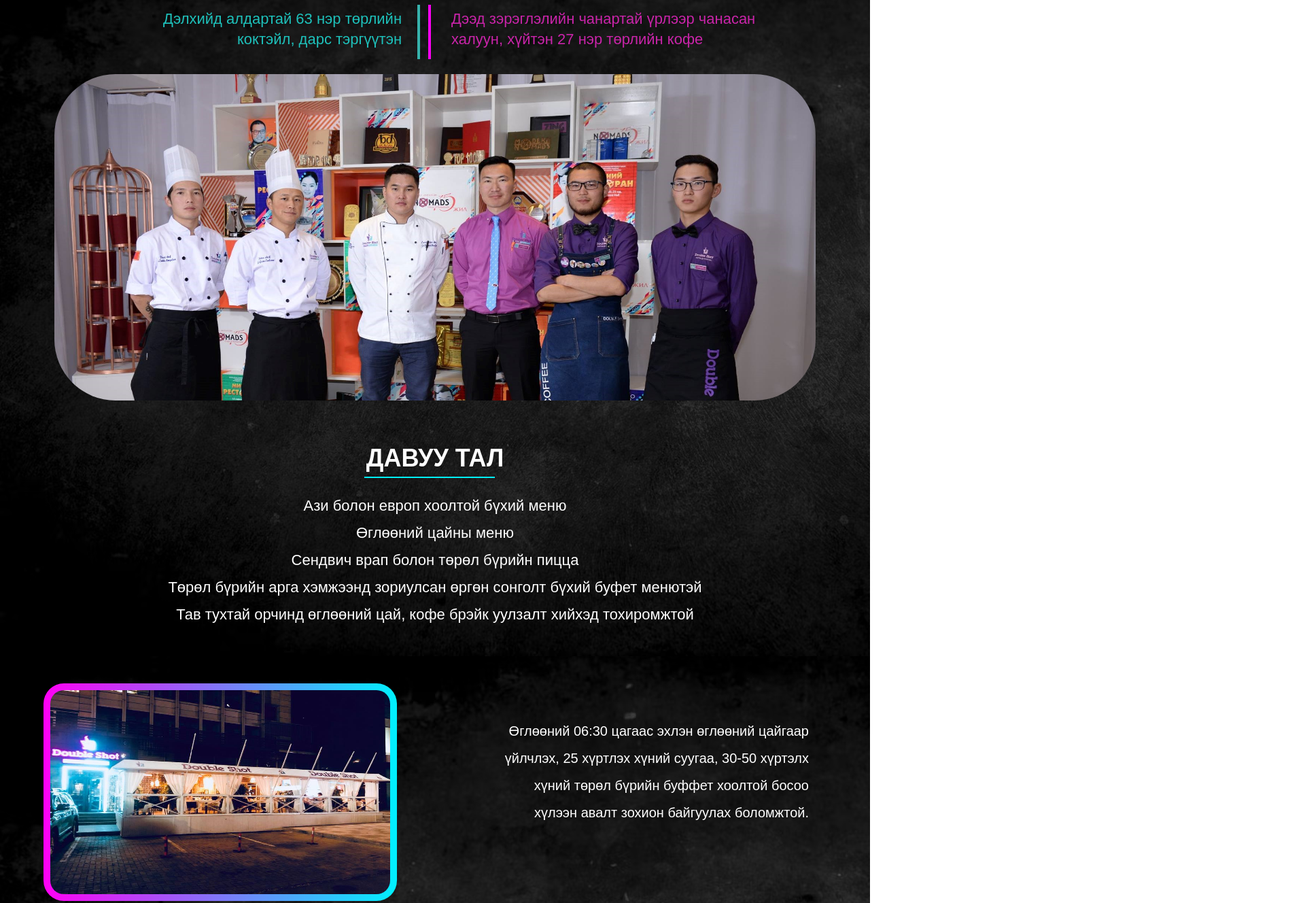
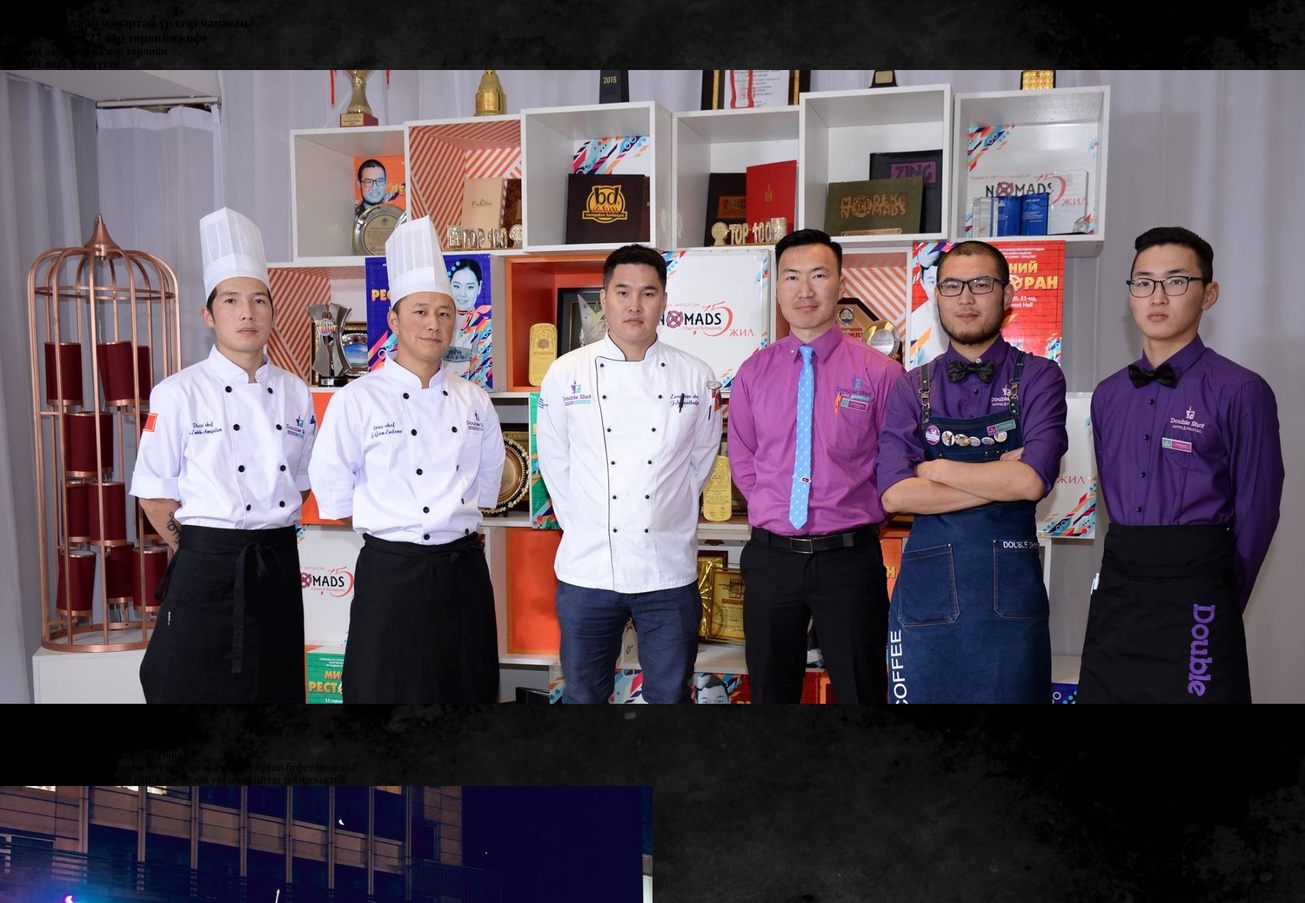
Before and after one commit to B1lgee/BG-web, a plain HTML site: page AboutUs.html in a window 1280 px wide. Shown: the part 195-1523 px from the top of the page at 68% size, 1920 px wide, since content can reach past the window. Drawn offline with Linux system fonts and the light colour scheme.

Commit message:
Update about-us.css

```diff
--- a/about-us.css
+++ b/about-us.css
@@ -5,7 +5,7 @@
   }
 
 body {
-  background-image: url('images/background.avif');
+  background-image: url(images/background.avif);
 }
 /*  CSS of header section */
 header {
@@ -20,7 +20,6 @@ header {
   z-index: 1;
   padding: 10px 8%;
 }
-
 
 .logo {
   display: inline-block;
@@ -62,150 +61,14 @@ nav ul {
 
 .page1>p {
   text-align: center;
-  padding-top: 6rem;
-  padding-bottom: 1rem;
-  padding-left: 6rem;
-  padding-right: 6rem;
-  font-family: sans-serif;
-  font-style: normal;
-  font-weight: 400;
-  font-size: 24px;
-  line-height: 40px;
-  color: #ffffff;
-}
-.img1{
-  display: block;
-  margin: auto auto;
-  width: 70rem;
-  height: 30rem;
-  border-radius: 90px;
-}
-h3, h4{
-  font-family: sans-serif;
-  font-style: normal;
-  font-weight: 400;
-  font-size: 22px;
-  line-height: 30px;
-  top: 13rem;
-  position: absolute;
-}
-h3{
-  color: #C924A9;
-  text-align: left;
-  left: 41.5rem;
-  position: absolute;
-}
-
-h4{
-  color: #1EC1BB;
-  text-align: right;
-  left: 15rem;
-}
-
-.pink{
-  position: absolute;
-  width: 5rem;
-  height: 0rem;
-  left: 37rem;
-  top: 15rem;
-  border: 0.15rem solid #FF00F5;
-  transform: rotate(90deg);
-}
-.green{
-  position: absolute;
-  width: 5rem;
-  height: 0rem;
-  left: 36rem;
-  top: 15rem;
-  border: 0.15rem solid #37B2AC;
-  transform: rotate(90deg);
-}
-.page3>p{
-  text-align: right;
-  position: absolute;
-  font-family: sans-serif;
-  font-style: normal;
-  font-weight: 400;
-  font-size: 20px;
-  line-height: 40px;
-  width: 500px;
-  height: 300px;
-  left: 690px;
-  top: 1250px;
-  color: #ffffff;
-}
-
-.img2{
-  position: absolute;
-  padding-bottom: 30px;
-  width: 520px;
-  height: 320px;
-  left: 4rem;
-  top: 1200px;
-  border-radius: 30px;
-  background-image: linear-gradient(to right, #FF00F5 0%, #00F0FF 100%);
-  padding: 10px;
-
-}
-.page4>p{
-  text-align: left;
-  position: absolute;
-  font-family: sans-serif;
-  font-style: normal;
-  font-weight: 400;
-  font-size: 20px;
-  line-height: 40px;
-  width: 500px;
-  height: 300px;
-  left: 70px;
-  top: 1600px;
-  color: #ffffff;
-}
-.img3{
-  position: absolute;
-  width: 520px;
-  height: 320px;
-  left: 680px;
-  top: 1550px;
-  border-radius: 30px;
-  background-image: linear-gradient(to right, #FF00F5 0%, #00F0FF 100%);
-  padding: 10px;
-}
-h2{
-  color: #ffffff;
-  padding-top: 4rem;
-  text-align: center;
-  font-size: 36px;
-  font-family: sans-serif;
-  font-weight: 700;
-  text-transform: uppercase;
-}
-
-.blue{
-  position: absolute;
-  width: 12rem;
-  height: 0rem;
-  left: 33.5rem;
-  top: 56rem;
-  border: 1.2px solid #00F0FF;
-}
-.page2>p{
-  text-align: center;
-  font-family: PT sans;
-  padding-top: 1.8rem;
-  padding-bottom: 2rem;
-  font-family: sans-serif;
-  font-style: normal;
-  font-weight: 400;
-  font-size: 22px;
-  line-height: 40px;
-  color: #ffffff;
+  padding-top: 100px;
 
 }
 
+
+
   /* CSS of footer section*/
   .footer {
-    margin-top: 50rem;
     padding-left: 10%;
     padding-right: 10%;
     padding-top: 3%;
```
